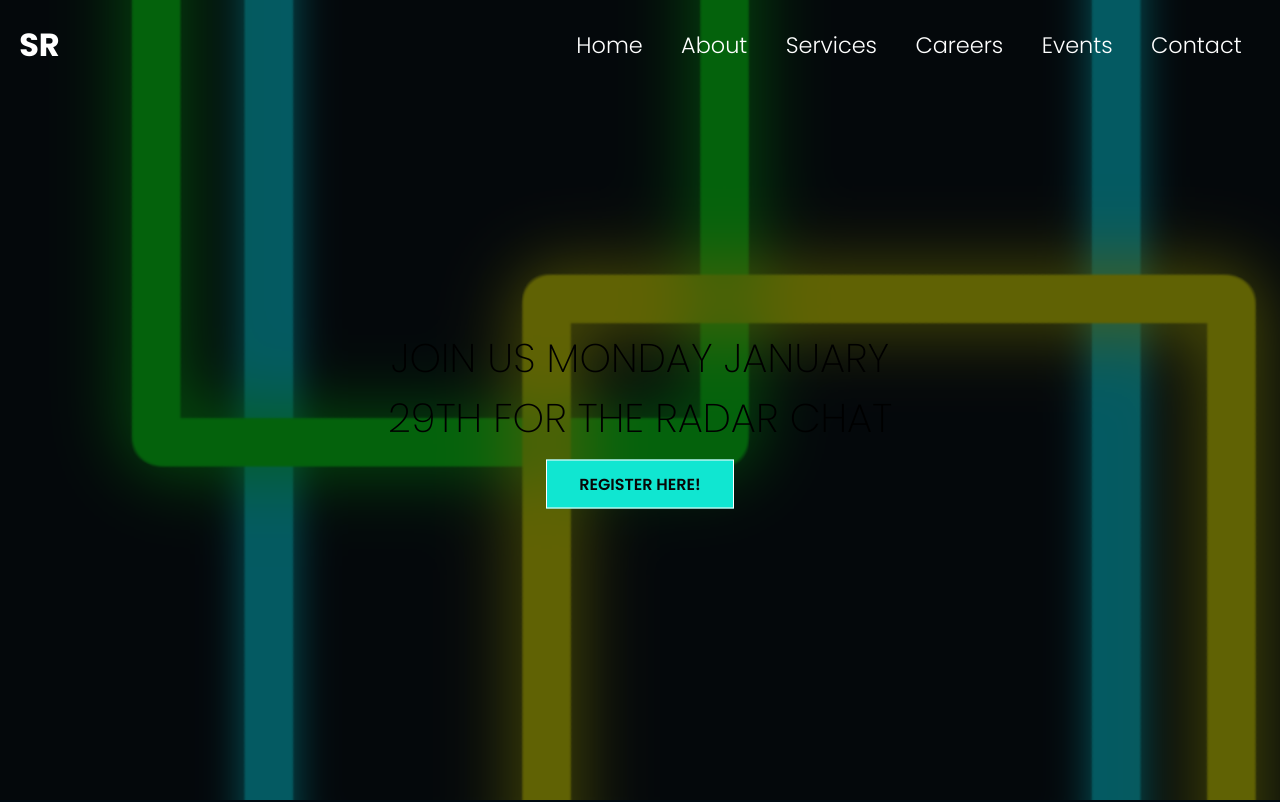
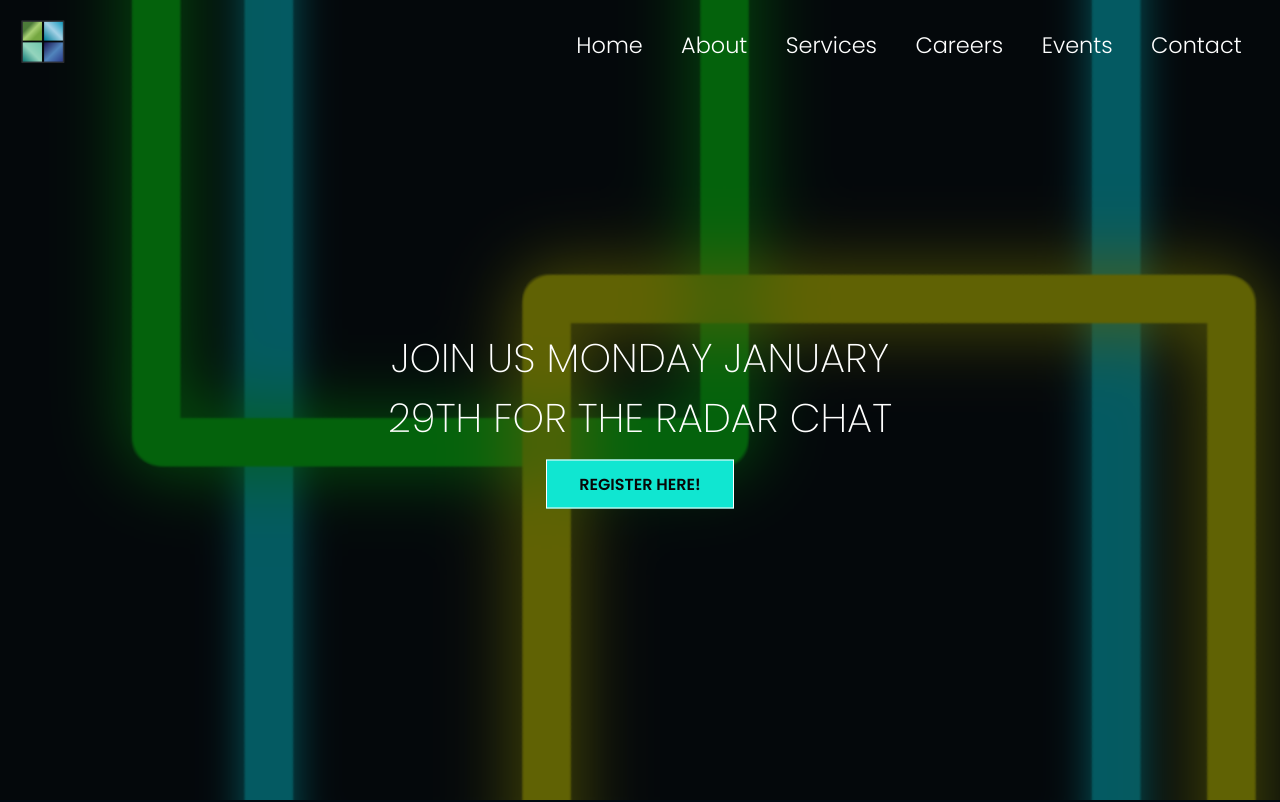
Before and after one commit to MMdevworks/sr-web, a React (Create React App) app: page / in a window 1280 px wide. Shown: the top 802 px of the page. Built offline with nearby package versions, Linux system fonts and the light colour scheme.

Commit message:
logo and products

```diff
--- a/src/components/HeroImgStyles.css
+++ b/src/components/HeroImgStyles.css
@@ -46,6 +46,7 @@
     font-weight: 200;
     text-transform: uppercase;
     padding: 24px;
+    color: white;
 }
 
 .content .btn {
--- a/src/components/Navbar.js
+++ b/src/components/Navbar.js
@@ -2,6 +2,7 @@ import { Link } from "react-router-dom";
 import React, {useState} from "react";
 import "./NavbarStyles.css";
 import { FaBars, FaTimes } from "react-icons/fa";
+import sr from "../assets/SR1.png";
 
 const Navbar = () => {
 
@@ -23,7 +24,8 @@ window.addEventListener("scroll", changeColor);
     // <div className="header">
     <div className={color ? "header header-bg" : "header"}>
         <Link to ="/">
-            <h1>SR</h1>
+            <img className="sr-img" src={sr} alt="hero"/>
+            {/* <h1>SR</h1> */}
         </Link>
         <ul className={click ? "nav-menu active" : "nav-menu"}>
             <li>
--- a/src/components/NavbarStyles.css
+++ b/src/components/NavbarStyles.css
@@ -12,6 +12,10 @@
 .header-bg {
     background-color: #000a12;
     transition: 1s;
+}
+
+.sr-img {
+    max-height: 3rem;
 }
 
 .nav-menu {
```
Also changed, not shown: src/assets/SR.png (added), src/assets/SR1.png (added).
